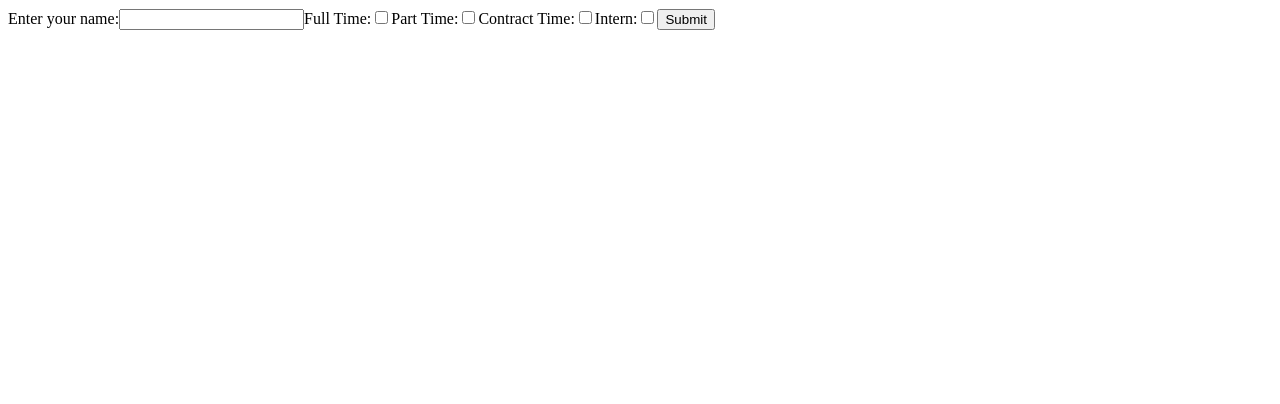
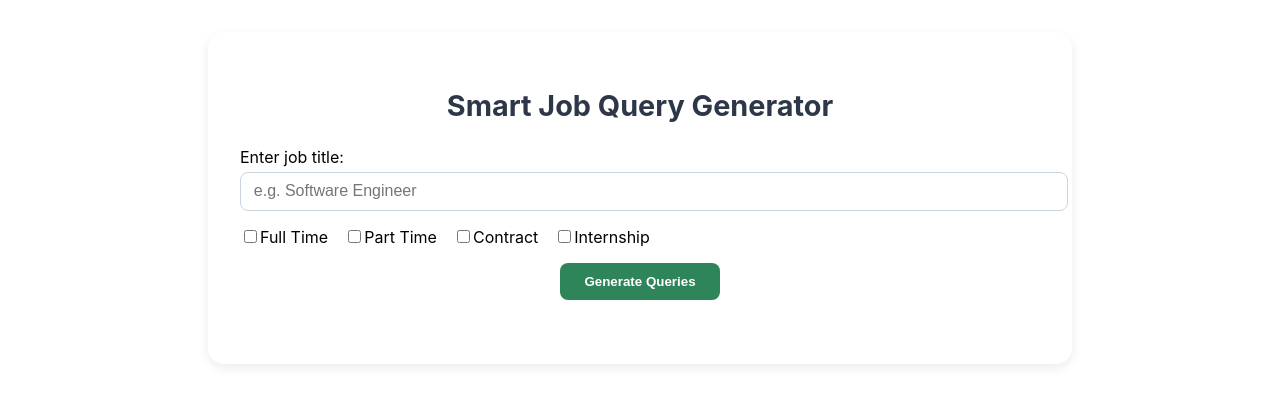
Before and after one commit to shreenidhi11/smart-query-generator, a React app in the folder frontend/: page / in a window 1280 px wide. Shown: the top 404 px of the page. Built offline with nearby package versions, Linux system fonts and the light colour scheme; the HTML template or start-up script is replaced by a standard one.

Commit message:
Enhanced the UI and added easy go to links

```diff
--- /dev/null
+++ b/frontend/src/components/DataForm.css
@@ -0,0 +1,114 @@
+.container {
+  max-width: 800px;
+  margin: 2rem auto;
+  padding: 2rem;
+  background: #ffffff;
+  border-radius: 16px;
+  box-shadow: 0 4px 12px rgba(0, 0, 0, 0.08);
+  font-family: "Inter", sans-serif;
+}
+
+.title {
+  text-align: center;
+  font-size: 1.8rem;
+  font-weight: 700;
+  color: #2d3748;
+  margin-bottom: 1.5rem;
+}
+
+.form {
+  display: flex;
+  flex-direction: column;
+  gap: 1rem;
+  align-items: flex-start;
+}
+
+.input-group {
+  width: 100%;
+}
+
+.input-group input {
+  width: 100%;
+  padding: 0.6rem 0.8rem;
+  border: 1px solid #cbd5e0;
+  border-radius: 8px;
+  font-size: 1rem;
+  margin-top: 0.3rem;
+}
+
+.checkbox-group {
+  display: flex;
+  flex-wrap: wrap;
+  gap: 1rem;
+}
+
+.btn-primary {
+  background-color: #2f855a;
+  color: white;
+  padding: 0.7rem 1.5rem;
+  border: none;
+  border-radius: 8px;
+  cursor: pointer;
+  align-self: center;
+  font-weight: 600;
+  transition: background 0.3s;
+}
+
+.btn-primary:hover {
+  background-color: #276749;
+}
+
+.results {
+  margin-top: 2rem;
+}
+
+.query-item {
+  display: flex;
+  justify-content: space-between;
+  align-items: center;
+  background: #f7fafc;
+  padding: 1rem;
+  margin-bottom: 1rem;
+  border-radius: 10px;
+  border: 1px solid #e2e8f0;
+}
+
+.query-text {
+  flex: 1;
+  margin-right: 1rem;
+  font-size: 0.95rem;
+  color: #2d3748;
+  word-break: break-word;
+}
+
+.button-group {
+  display: flex;
+  gap: 0.5rem;
+}
+
+.btn-secondary,
+.btn-linkedin {
+  padding: 0.4rem 0.8rem;
+  border-radius: 6px;
+  border: none;
+  cursor: pointer;
+  font-weight: 500;
+  font-size: 0.9rem;
+}
+
+.btn-secondary {
+  background-color: #e2e8f0;
+}
+
+.btn-linkedin {
+  background-color: #0077b5;
+  color: white;
+}
+
+.btn-secondary:hover {
+  background-color: #cbd5e0;
+}
+
+.btn-linkedin:hover {
+  background-color: #005f8d;
+}
--- a/frontend/src/components/DataForm.jsx
+++ b/frontend/src/components/DataForm.jsx
@@ -1,5 +1,6 @@
 import React, { useState } from "react";
 // import Results from "./Results";
+import "./DataForm.css";
 
 function DataForm() {
   const [inputs, setInputs] = useState({});
@@ -26,64 +27,73 @@ function DataForm() {
     setqueryArray(result.data);
   };
 
+  const openLinkedIn = (query) => {
+    const encoded = encodeURIComponent(query);
+    window.open(
+      `https://www.linkedin.com/search/results/content/?keywords=${encoded}&origin=FACETED_SEARCH&sortBy=%22date_posted%22`,
+      "_blank"
+    );
+  };
+  // https://www.linkedin.com/search/results/all/?keywords=(%22Javascript%20Developer%22)%20AND%20%22hiring%22&origin=GLOBAL_SEARCH_HEADER&sid=ZL5
+// https://www.linkedin.com/search/results/content/?keywords=%22Python%20Developer%22%20AND%20(%22hiring%22%20OR%20%22recruiting%22%20OR%20%22join%20our%20team%22%20OR%20%22looking%20for%22)&origin=FACETED_SEARCH&sid=qHW&sortBy=%22date_posted%22
   return (
-    <>
-      <form onSubmit={handleSubmit}>
-        <label>
-          Enter your name:
+    <div className="container">
+      <h2 className="title">Smart Job Query Generator</h2>
+      <form onSubmit={handleSubmit} className="form">
+        <div className="input-group">
+          <label>Enter job title:</label>
           <input
             type="text"
             name="jobTitle"
             value={inputs.jobTitle || ""}
             onChange={handleChange}
+            placeholder="e.g. Software Engineer"
           />
-        </label>
-        {/* <p>Current value: {jobTitle}</p> */}
+        </div>
 
-        <label>
-          Full Time:
+        <div className="checkbox-group">
+          {["fullTime", "partTime", "contract", "internship"].map((type) => (
+            <label key={type}>
               <input
                 type="checkbox"
-            name="fullTime"
-            checked={inputs.fullTime || false}
+                name={type}
+                checked={inputs[type] || false}
                 onChange={handleChange}
               />
+              {type.charAt(0).toUpperCase() +
+                type.slice(1).replace("Time", " Time")}
             </label>
+          ))}
+        </div>
 
-        <label>
-          Part Time:
-          <input
-            type="checkbox"
-            name="partTime"
-            checked={inputs.partTime || false}
-            onChange={handleChange}
-          />
-        </label>
+        <button type="submit" className="btn-primary">
+          Generate Queries
+        </button>
+      </form>
 
-        <label>
-          Contract Time:
-          <input
-            type="checkbox"
-            name="contract"
-            checked={inputs.contract || false}
-            onChange={handleChange}
-          />
-        </label>
-
-        <label>
-          Intern:
-          <input
-            type="checkbox"
-            name="internship"
-            checked={inputs.internship || false}
-            onChange={handleChange}
-          />
-        </label>
-        <button type="submit">Submit</button>
-      </form>
+      <div className="results">
         {queryArray.length > 0 &&
-        queryArray.map((value, index) => <p key={index}>{value}</p>)}
-    </>
+          queryArray.map((value, index) => (
+            <div key={index} className="query-item">
+              <p className="query-text">{value}</p>
+              <div className="button-group">
+                <button
+                  className="btn-secondary"
+                  onClick={() => navigator.clipboard.writeText(value)}
+                >
+                  Copy
+                </button>
+                <button
+                  className="btn-linkedin"
+                  onClick={() => openLinkedIn(value)}
+                >
+                  Go to LinkedIn
+                </button>
+              </div>
+            </div>
+          ))}
+      </div>
+    </div>
   );
 }
 
```
Also changed, not shown: 1 other file (tests, documents, lock files or other folders). Lines whose indentation alone changed are shown as unchanged.
